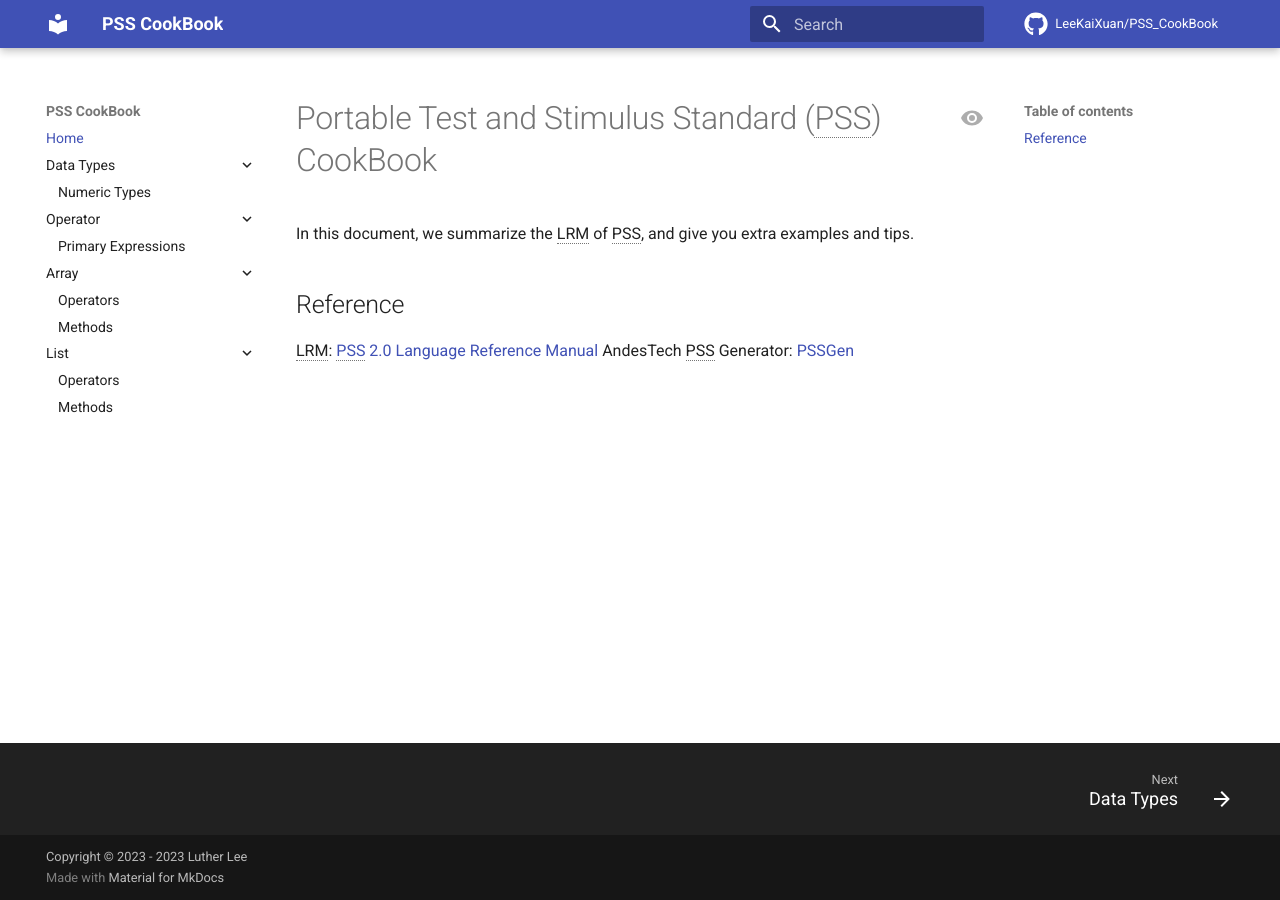
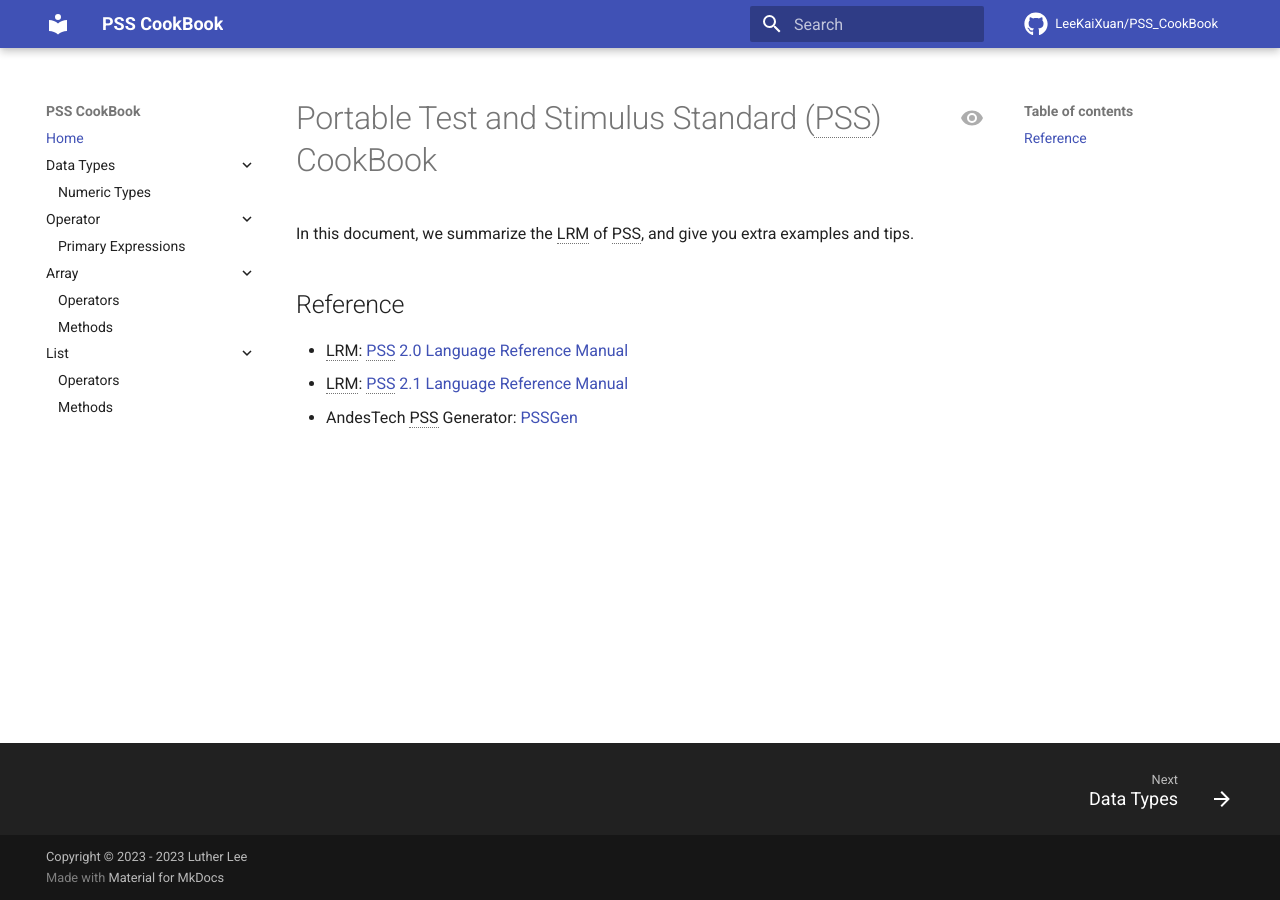
Before and after one commit to LeeKaiXuan/PSS_CookBook, an MkDocs documentation site: the page built from docs/index.md, in a window 1280 px wide. Built offline with MkDocs 1.6.1 and Material for MkDocs 9.7.7, drawn with Linux system fonts in a browser that asks for light colours; comment, search, counter and statistics services are not loaded.

Commit message:
Add PSSv2.1 LRM

```diff
--- a/docs/index.md
+++ b/docs/index.md
@@ -7,6 +7,7 @@ description: PSS CookBook
 
 In this document, we summarize the LRM of PSS, and give you extra examples and tips.
 
-## Reference
-LRM: [PSS 2.0 Language Reference Manual](https://www.accellera.org/images/downloads/standards/Portable_Test_Stimulus_Standard_v20.pdf)
-AndesTech PSS Generator: [PSSGen](https://github.com/andestech/pss-gen)
+## Reference {#reference}
+- LRM: [PSS 2.0 Language Reference Manual](https://www.accellera.org/images/downloads/standards/Portable_Test_Stimulus_Standard_v20.pdf)
+- LRM: [PSS 2.1 Language Reference Manual](https://www.accellera.org/images/downloads/standards/pss/Portable_Test_Stimulus_Standard_v2.1.pdf)
+- AndesTech PSS Generator: [PSSGen](https://github.com/andestech/pss-gen)
```
